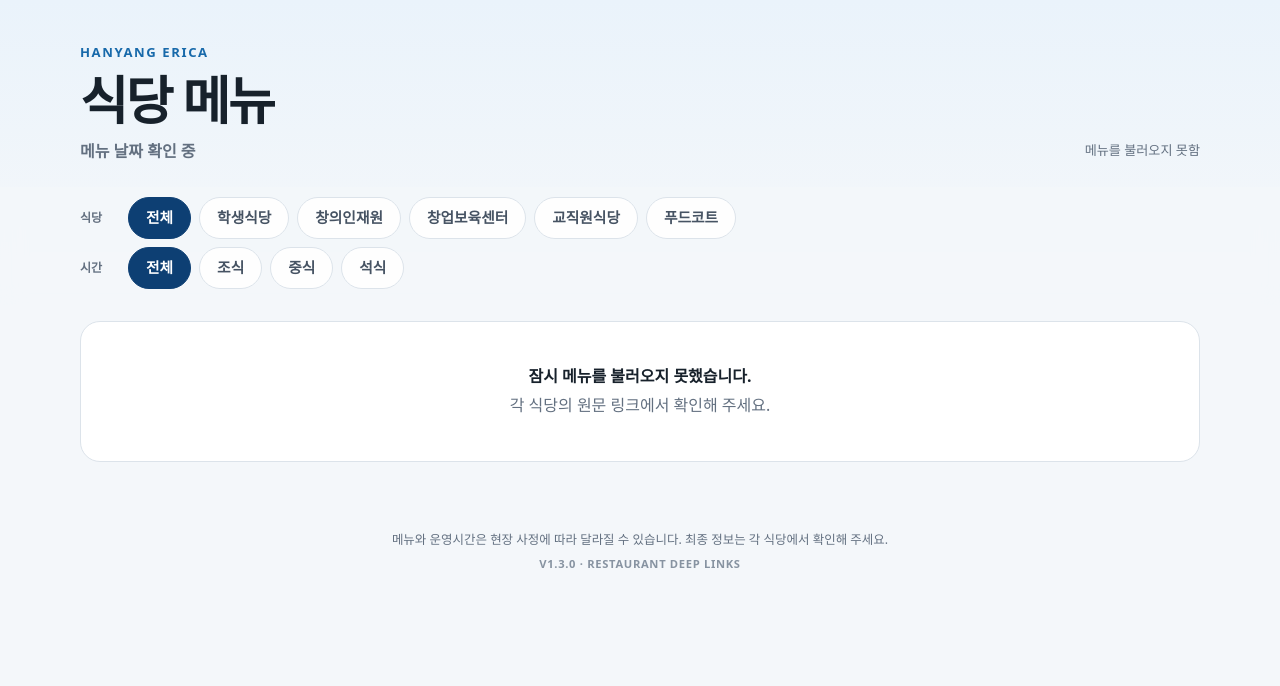
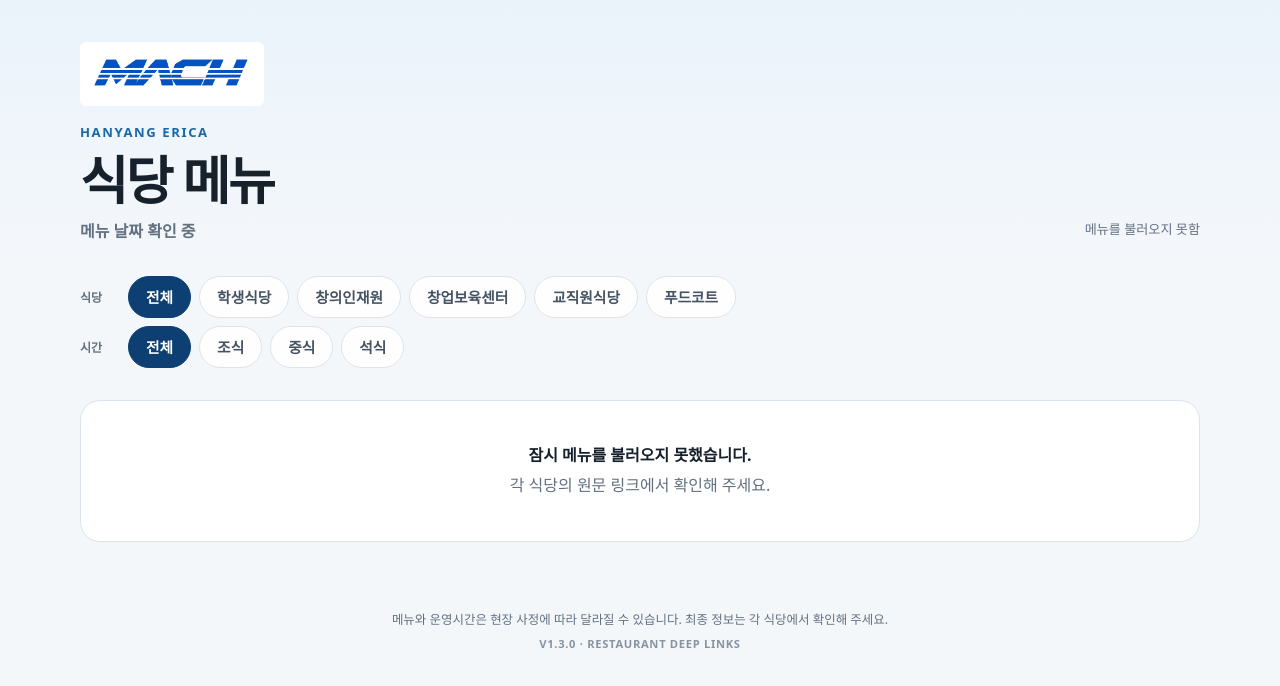
Before and after one commit to erakeun/erica-today-menu, a plain HTML site: page dist/index.html in a window 1280 px wide. Drawn offline with Linux system fonts and the light colour scheme.

Commit message:
Add approved MACH logo navigation to the hub

```diff
--- a/dist/index.html
+++ b/dist/index.html
@@ -364,9 +364,23 @@
       }
     }
   </style>
+<style id="mach-home-navigation-style">
+/* Screen navigation only. Keep outside all generated artwork. */
+.mach-home-nav{display:block;max-width:100%;margin:0 0 12px;box-sizing:border-box}
+.mach-home-link{display:inline-flex;align-items:center;justify-content:center;min-height:44px;max-width:100%;padding:4px 8px;box-sizing:border-box;border-radius:6px;background:#fff;text-decoration:none}
+.mach-home-link img{display:block;width:168px;max-width:100%;height:auto;object-fit:contain}
+.mach-home-link:focus-visible{outline:3px solid #165dcb;outline-offset:3px}
+@media print{.mach-home-nav,.mach-home-link{display:none!important}}
+
+.mach-screen-bar{padding:8px 24px;margin:0;background:#fff}
+</style>
 </head>
 <body>
-  <header class="top shell">
+  <header class="top shell"><div class="mach-home-nav" data-html2canvas-ignore="true">
+  <a class="mach-home-link" href="https://erakeun.github.io/ERICAAI/" aria-label="MACH 홈으로 이동">
+    <img src="assets/mach-three-speed-lines.png" alt="MACH" decoding="async">
+  </a>
+</div>
     <p class="brand">HANYANG ERICA</p>
     <div class="headline-row">
       <div>
```
Also changed, not shown: dist/assets/mach-three-speed-lines.png (added).
